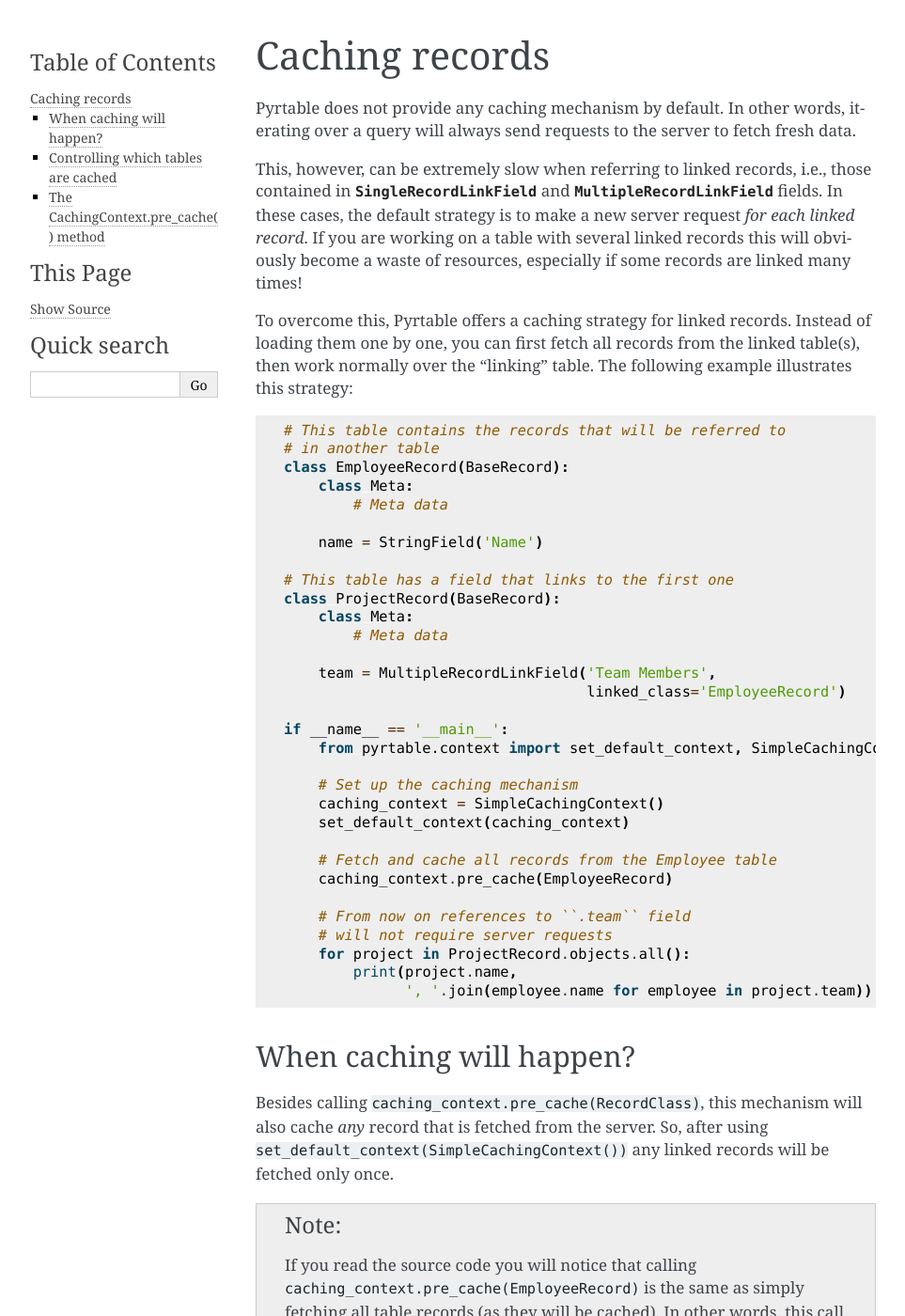
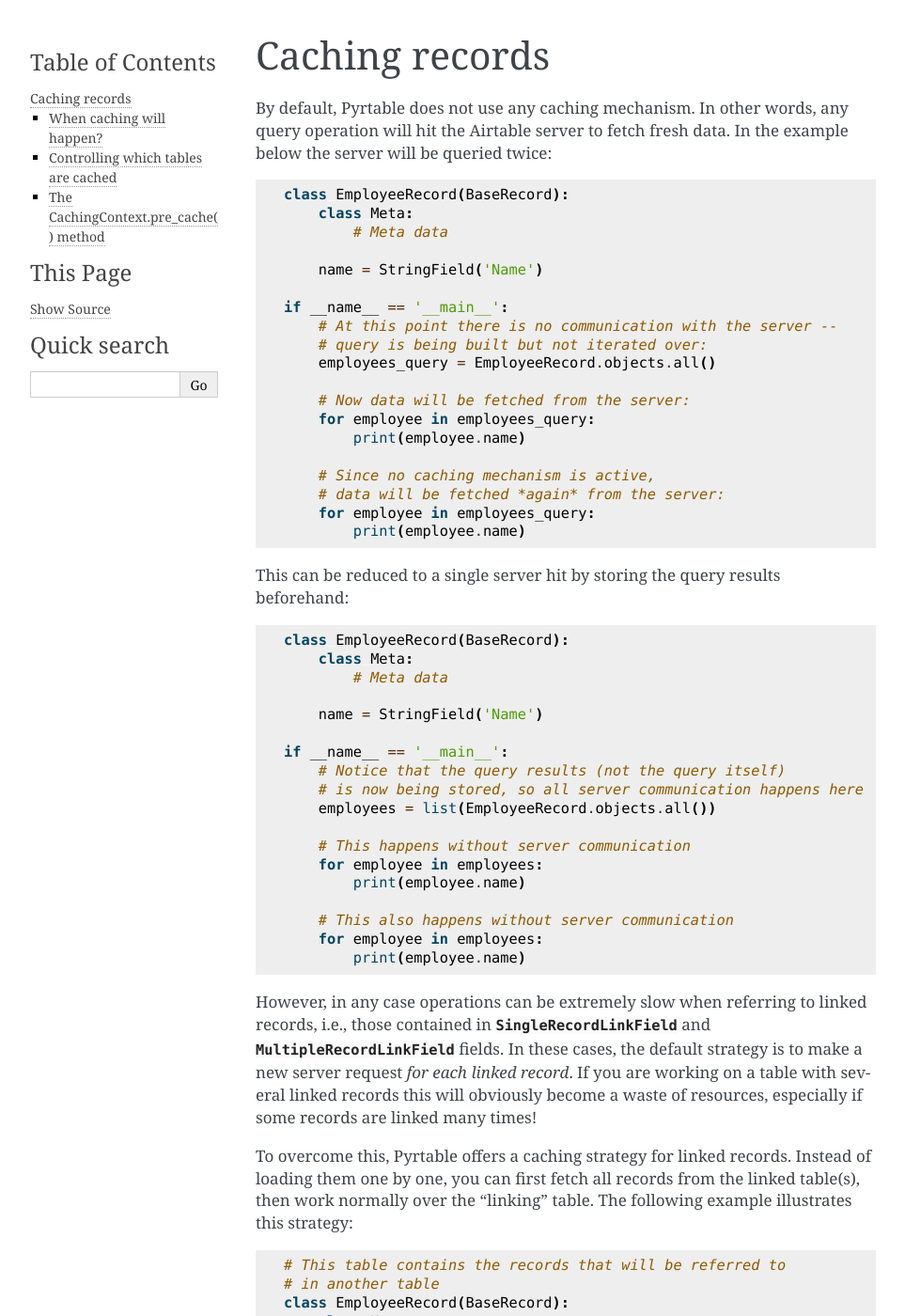
Before and after one commit to vilarneto/pyrtable, a Sphinx documentation site: the page built from docs/source/caching.rst, in a window 1280 px wide and 1400 px high. Shown: the whole window at 94% size, without its empty margins (148-1111 px from the left). Built offline with Sphinx 7.4.7, drawn with Linux system fonts in a browser that asks for light colours.

```diff
--- a/docs/source/caching.rst
+++ b/docs/source/caching.rst
@@ -1,13 +1,55 @@
 .. _Caching records:
 .. index::
    single: Caching; Caching records
+   single: SimpleCachingContext
 
 Caching records
 ===============
 
-Pyrtable does not provide any caching mechanism by default. In other words, iterating over a query will always send requests to the server to fetch fresh data.
+By default, Pyrtable does not use any caching mechanism. In other words, any query operation will hit the Airtable server to fetch fresh data. In the example below the server will be queried twice::
 
-This, however, can be extremely slow when referring to linked records, i.e., those contained in :class:`SingleRecordLinkField` and :class:`MultipleRecordLinkField` fields. In these cases, the default strategy is to make a new server request *for each linked record*. If you are working on a table with several linked records this will obviously become a waste of resources, especially if some records are linked many times!
+    class EmployeeRecord(BaseRecord):
+        class Meta:
+            # Meta data
+
+        name = StringField('Name')
+
+    if __name__ == '__main__':
+        # At this point there is no communication with the server --
+        # query is being built but not iterated over:
+        employees_query = EmployeeRecord.objects.all()
+
+        # Now data will be fetched from the server:
+        for employee in employees_query:
+            print(employee.name)
+
+        # Since no caching mechanism is active,
+        # data will be fetched *again* from the server:
+        for employee in employees_query:
+            print(employee.name)
+
+This can be reduced to a single server hit by storing the query results beforehand::
+
+    class EmployeeRecord(BaseRecord):
+        class Meta:
+            # Meta data
+
+        name = StringField('Name')
+
+    if __name__ == '__main__':
+        # Notice that the query results (not the query itself)
+        # is now being stored, so all server communication happens here
+        employees = list(EmployeeRecord.objects.all())
+
+        # This happens without server communication
+        for employee in employees:
+            print(employee.name)
+
+        # This also happens without server communication
+        for employee in employees:
+            print(employee.name)
+
+However, in any case operations can be extremely slow when referring to linked records, i.e., those contained in :class:`SingleRecordLinkField` and :class:`MultipleRecordLinkField` fields. In these cases, the default strategy is to make a new server request *for each linked record*. If you are working on a table with several linked records this will obviously become a waste of resources, especially if some records are linked many times!
 
 To overcome this, Pyrtable offers a caching strategy for linked records. Instead of loading them one by one, you can first fetch all records from the linked table(s), then work normally over the “linking” table. The following example illustrates this strategy::
 
```
Also changed, not shown: docs/source/fields.rst (+6 -4 lines), docs/source/record.rst (+4 -4 lines).
